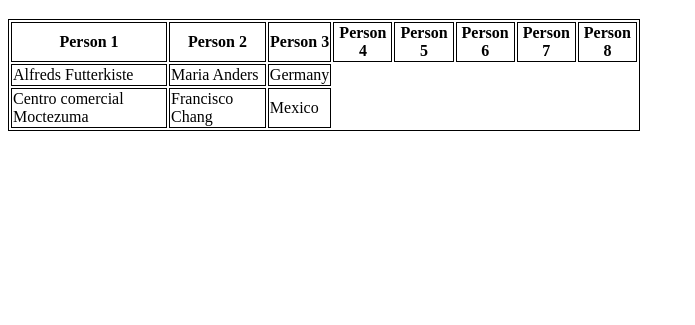
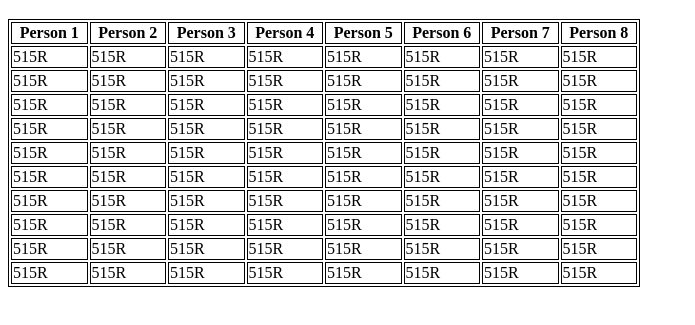
Before and after one commit to BrennerSchlipf/BrennerSchlipf.github.io, a plain HTML site: page index.html in a window 1280 px wide. Shown: the part 61-386 px from the top of the page, without its empty margins (0-695 px from the left). Drawn offline with Linux system fonts and the light colour scheme.

Commit message:
Update index.html

```diff
--- a/index.html
+++ b/index.html
@@ -27,15 +27,106 @@
     <th>Person 8</th>
   </tr>
   <tr>
-    <td>Alfreds Futterkiste</td>
-    <td>Maria Anders</td>
-    <td>Germany</td>
+    <td>515R</td>
+    <td>515R</td>
+    <td>515R</td>
+    <td>515R</td>
+    <td>515R</td>
+    <td>515R</td>
+    <td>515R</td>
+    <td>515R</td>
   </tr>
   <tr>
-    <td>Centro comercial Moctezuma</td>
-    <td>Francisco Chang</td>
-    <td>Mexico</td>
+    <td>515R</td>
+    <td>515R</td>
+    <td>515R</td>
+    <td>515R</td>
+    <td>515R</td>
+    <td>515R</td>
+    <td>515R</td>
+    <td>515R</td>
   </tr>
+  <tr>
+    <td>515R</td>
+    <td>515R</td>
+    <td>515R</td>
+    <td>515R</td>
+    <td>515R</td>
+    <td>515R</td>
+    <td>515R</td>
+    <td>515R</td>
+  </tr>
+  <tr>
+    <td>515R</td>
+    <td>515R</td>
+    <td>515R</td>
+    <td>515R</td>
+    <td>515R</td>
+    <td>515R</td>
+    <td>515R</td>
+    <td>515R</td>
+  </tr>
+  <tr>
+    <td>515R</td>
+    <td>515R</td>
+    <td>515R</td>
+    <td>515R</td>
+    <td>515R</td>
+    <td>515R</td>
+    <td>515R</td>
+    <td>515R</td>
+  </tr>
+  <tr>
+    <td>515R</td>
+    <td>515R</td>
+    <td>515R</td>
+    <td>515R</td>
+    <td>515R</td>
+    <td>515R</td>
+    <td>515R</td>
+    <td>515R</td>
+  </tr>
+  <tr>
+    <td>515R</td>
+    <td>515R</td>
+    <td>515R</td>
+    <td>515R</td>
+    <td>515R</td>
+    <td>515R</td>
+    <td>515R</td>
+    <td>515R</td>
+  </tr>
+  <tr>
+    <td>515R</td>
+    <td>515R</td>
+    <td>515R</td>
+    <td>515R</td>
+    <td>515R</td>
+    <td>515R</td>
+    <td>515R</td>
+    <td>515R</td>
+  </tr>
+  <tr>
+    <td>515R</td>
+    <td>515R</td>
+    <td>515R</td>
+    <td>515R</td>
+    <td>515R</td>
+    <td>515R</td>
+    <td>515R</td>
+    <td>515R</td>
+  </tr>
+  <tr>
+    <td>515R</td>
+    <td>515R</td>
+    <td>515R</td>
+    <td>515R</td>
+    <td>515R</td>
+    <td>515R</td>
+    <td>515R</td>
+    <td>515R</td>
+  </tr>
+
 </table>
 
 </body>
```
